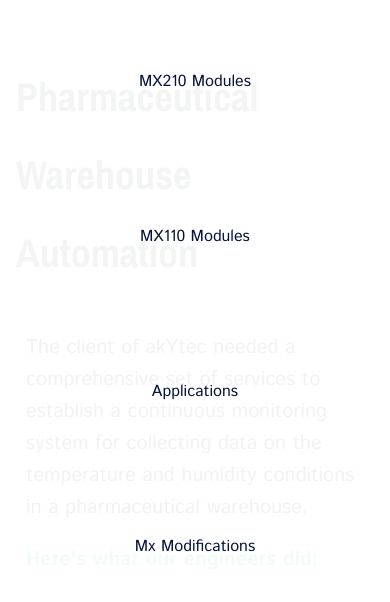
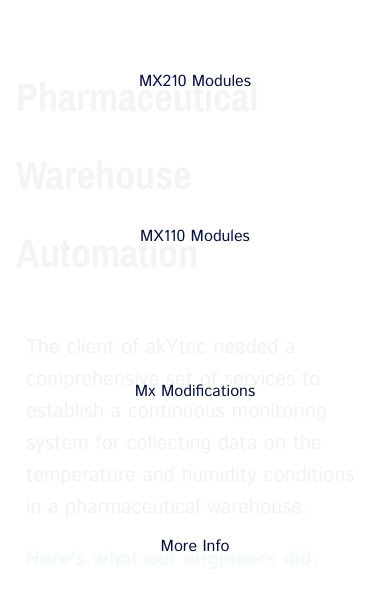
Before and after one commit to dmitriyPoteryaev/promo_modules, a Next.js app: page /application2 in a window 390 px wide. Both pictures are taken after a click on the button 30 px from the left and 55 px from the top of the page. Shown: the part 209-811 px from the top of the page. Built offline with nearby package versions, Linux system fonts and the light colour scheme.

Commit message:
feature/ add linking

```diff
--- a/src/assets/styles/base/_global.css
+++ b/src/assets/styles/base/_global.css
@@ -4,6 +4,10 @@
   font-family: 'Archivo-Narrow-Regular', 'Archivo-Narrow-Bold', 'Roboto-Regular', 'Istok-Italic-Bold', 'Istok-Regular-Bold', 'Istok-Regular';
   box-sizing: border-box;
   outline: 0;
+}
+
+* {
+  scroll-behavior: smooth;
 }
 
 body {
--- a/src/modules/main/application/Application.tsx
+++ b/src/modules/main/application/Application.tsx
@@ -42,7 +42,7 @@ export const Application: FC<ApplicationProps> = (props) => {
 
   return (
 
-    <div className={classes.application}>
+    <div className={classes.application} id='applications'>
       <header>{header}</header>
       <ul>
         {specificApplications.map((application) => {
--- a/src/modules/main/mX110_opportunities/Mx110Opportunities.tsx
+++ b/src/modules/main/mX110_opportunities/Mx110Opportunities.tsx
@@ -16,7 +16,7 @@ const cards =
 
 export const Mx110Opportunities: FC = () => {
 
-    return <section className={classes.Mx110opportunities}>
+    return <section className={classes.Mx110opportunities} id='Mx110'>
         <div className={classes.Mx110opportunities_line}>Mx110</div>
         <div className={classes.Mx110opportunities_fullInfo}>
              <div className={classes.Mx110opportunities_wrapperList}>
--- a/src/modules/main/mX210_opportunities/Mx210Opportunities.tsx
+++ b/src/modules/main/mX210_opportunities/Mx210Opportunities.tsx
@@ -16,7 +16,7 @@ const cards =
 
 export const Mx210Opportunities: FC = () => {
 
-    return <section className={classes.Mx210opportunities}>
+    return <section className={classes.Mx210opportunities} id='Mx210'>
         <div className={classes.Mx210opportunities_line}>Mx210</div>
         <div className={classes.Mx210opportunities_fullInfo}>
              <div className={classes.Mx210opportunities_wrapperList}>
--- a/src/ui/client-header/client-header.tsx
+++ b/src/ui/client-header/client-header.tsx
@@ -35,9 +35,9 @@ export const ClientHeader: FC<ClientHeaderProps> = (props) => {
                 </button>
                     <Logo />
                     <nav>
-                        <Link href={"/"}>Mx210</Link>
-                        <Link href={"/"}>Mx110</Link>
-                        <Link href={"/"}>Applications</Link>
+                        <Link href={"/#Mx210"}>Mx210</Link>
+                        <Link  href={"/#Mx110"}>Mx110</Link>
+                        <Link href={"/#applications"}>Applications</Link>
                         <Link href={"/"}>Mx Modifications</Link>
                     </nav>
                 </div>
--- a/src/ui/client-layout/client-layout.tsx
+++ b/src/ui/client-layout/client-layout.tsx
@@ -16,7 +16,7 @@ export const ClientLayout : FC<ClientLayoutProps> = (props) => {
   return (
     <div className={classes.layout_client}>
       <ClientHeader changeVisibilityModal={setOpenModal}/>
-       {isOpenModal && <MobileMenu/>}
+       {isOpenModal && <MobileMenu changeVisibilityModal={setOpenModal}/>}
         <main className={classes.layout_client_container}>{children}</main>
         <ClientFooter />
     </div>
--- a/src/ui/mobile-modal-menu/mobile-modal-menu.tsx
+++ b/src/ui/mobile-modal-menu/mobile-modal-menu.tsx
@@ -1,15 +1,49 @@
-import React from "react";
+'use client';
+import React, {FC} from "react";
 import classes from "./style/mobile-modal-menu.module.scss";
+import Link from "next/link";
 
+export interface ClientMobileMenuProps {
+    changeVisibilityModal: Function;
+}
 
-export const MobileMenu = () => {
+;
 
+const Links: {href: string, name: string}[] = [
+
+    {
+        href: "/#Mx210",
+        name: "MX210 Modules",
+
+    },
+    {
+        href: "/#Mx110",
+        name: "MX110 Modules",
+
+    },
+    {
+        href: "/#applications",
+        name: "Mx Modifications",
+
+    },
+    {
+        href: "/",
+        name: "More Info",
+
+    },
+
+]
+export const MobileMenu: FC<ClientMobileMenuProps> = (props) => {
+
+    const {changeVisibilityModal} = props
 
     return (<aside className={classes.modal}>
-        <span>MX210 Modules</span>
-        <span>MX110 Modules</span>
-        <span>Applications</span>
-        <span>Mx Modifications</span>
-        <span>More Info</span>
+         <nav>
+            {Links.map(({href, name}: {href: string, name: string}) => {
+
+                return (<Link key={href} href={href} onClick={() => { changeVisibilityModal((prevState) => !prevState) }}>{name}</Link>)
+            })
+            }
+        </nav>
         </aside>)
 }
--- a/src/ui/mobile-modal-menu/style/mobile-modal-menu.module.scss
+++ b/src/ui/mobile-modal-menu/style/mobile-modal-menu.module.scss
@@ -7,17 +7,23 @@
     width: 100%;
     height: 100vh;
     padding-top: 103px;
+    background-color: rgba(255, 255, 255, 0.95);
     display: none;
-    flex-direction: column;
-    align-items: center;
-    background-color: rgba(255, 255, 255, 0.95);
+    justify-content: center;
     position: fixed;
     top: 110px;
     left: 0px;
     z-index: 1;
 }
 
-.modal span{
+.modal nav {
+    display: flex;
+    flex-direction: column;
+    align-items: center;
+
+}
+
+.modal nav a{
 
     @include text-regular-16px;
     @include text-header-variant-styles;
```
